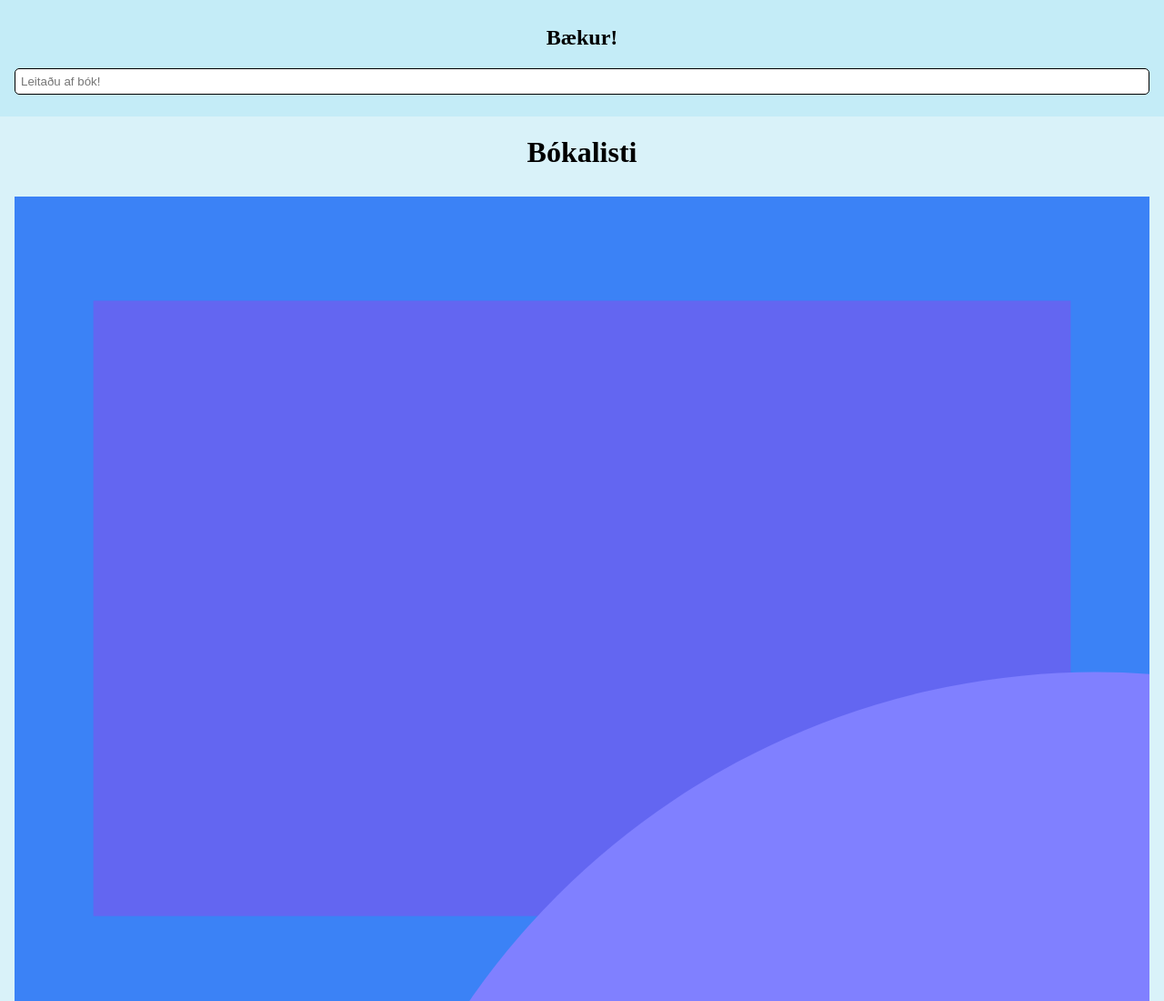
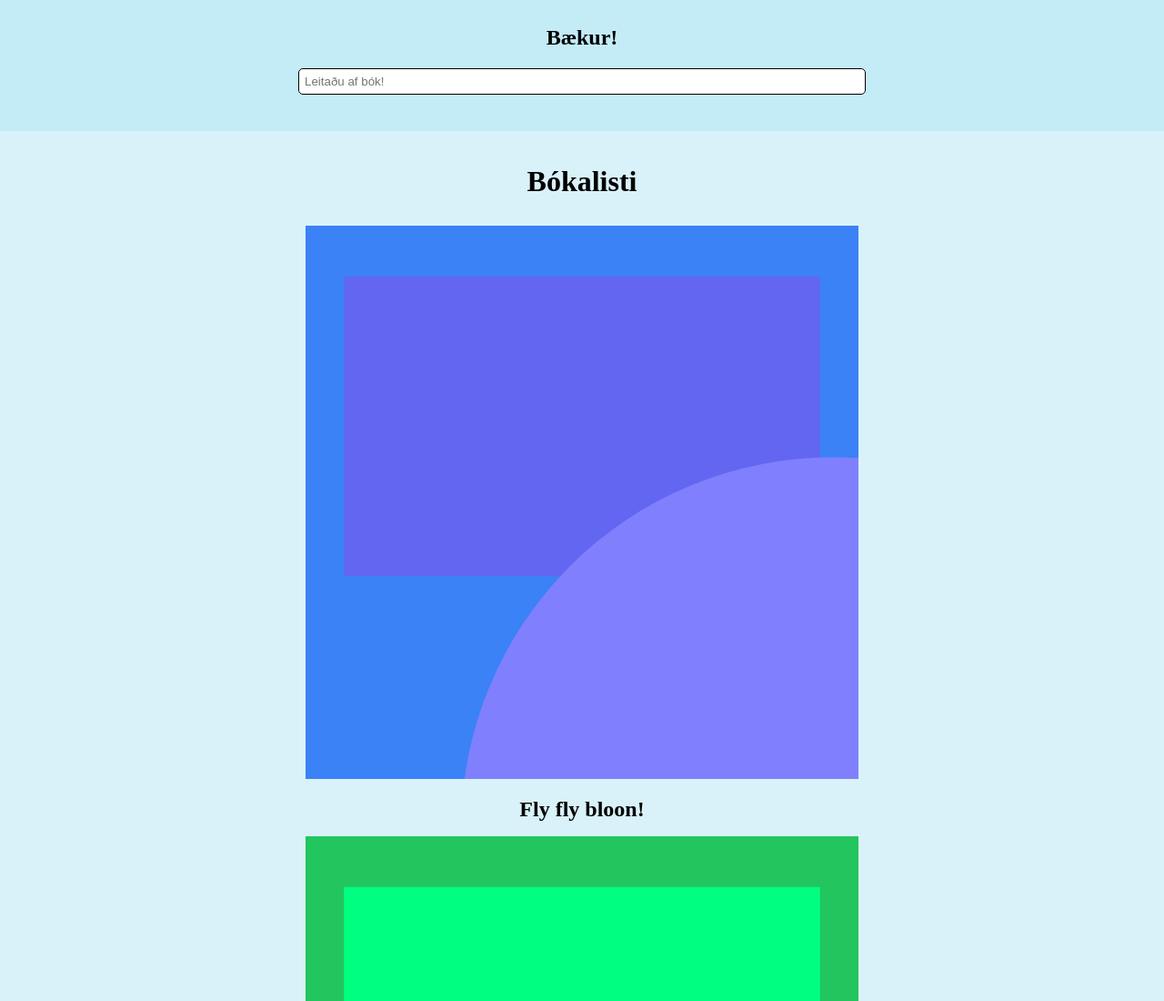
Before and after one commit to MJ-VV06/vef1-2026-h2, a website built with Vite: page index.html in a window 1280 px wide. Shown: the top 1100 px of the page at 91% size. Built offline with nearby package versions, Linux system fonts and the light colour scheme.

Commit message:
skalanleiki kominn

```diff
--- a/src/style/almennt.css
+++ b/src/style/almennt.css
@@ -11,6 +11,7 @@ header {
   padding: 8px 16px;
   text-align: center;
   background-color: #c4ecf7;
+  margin-bottom: 16px;
 }
 
 #book-search-input {
@@ -106,3 +107,24 @@ a {
   text-decoration: none;
   color:#000000;
 }
+
+@media (width>=650px) {
+  header {
+
+    display: flex;
+    flex-direction: column;
+    align-items: center;
+  }
+
+  .book-searcher {
+    width: 50%;
+    display: flex;
+    flex-direction: column;
+    justify-content: center;
+  }
+
+  main{
+    width: 50%;
+    align-self: center;
+  }
+}
```
